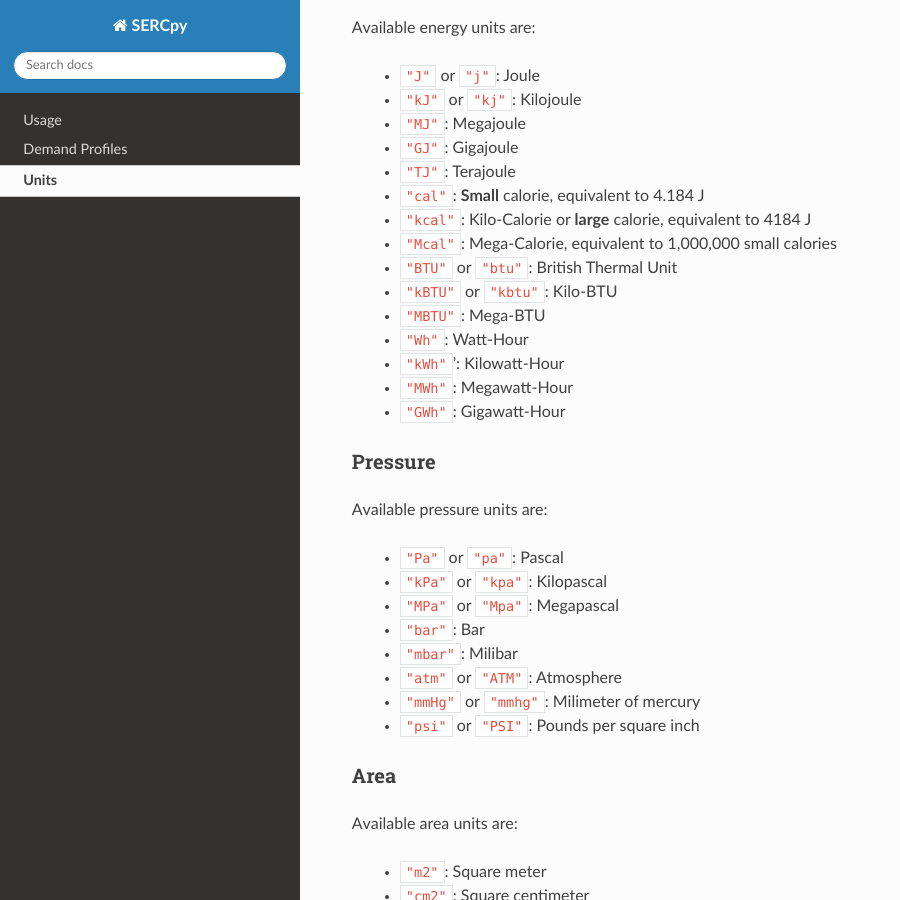
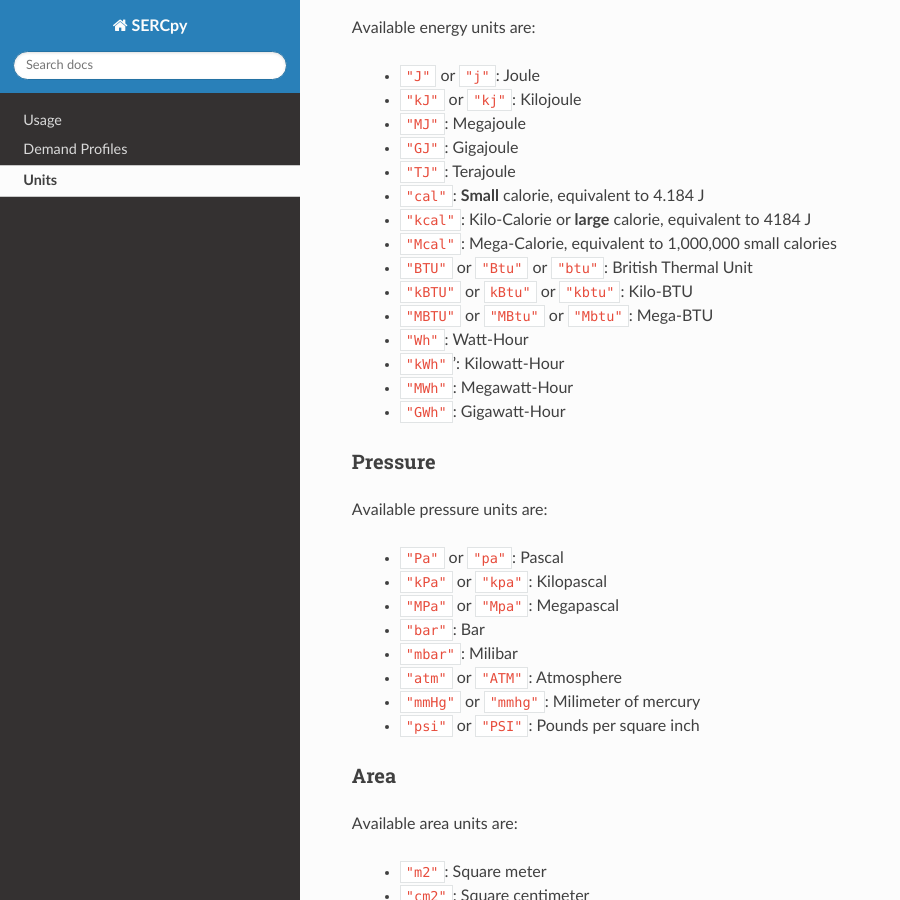
Before and after one commit to serc-chile/SERCpy, a Sphinx documentation site: the page built from docs/source/units.rst, in a window 1280 px wide and 900 px high, scrolled down 902 px. Shown: the whole window, without its empty margins (0-900 px from the left). Built offline with Sphinx 7.4.7 and the Read the Docs theme 3.1.0, drawn with Linux system fonts in a browser that asks for light colours; pages that are not in the unit, such as notebooks, are missing from menus.

Commit message:
Update units.rst

```diff
--- a/docs/source/units.rst
+++ b/docs/source/units.rst
@@ -42,9 +42,9 @@ Available energy units are:
   - `"cal"`: **Small** calorie, equivalent to 4.184 J
   - `"kcal"`: Kilo-Calorie or **large** calorie, equivalent to 4184 J
   - `"Mcal"`: Mega-Calorie, equivalent to 1,000,000 small calories
-  - `"BTU"` or `"btu"`: British Thermal Unit
-  - `"kBTU"` or `"kbtu"`: Kilo-BTU
-  - `"MBTU"`: Mega-BTU
+  - `"BTU"` or `"Btu"` or `"btu"`: British Thermal Unit
+  - `"kBTU"` or `kBtu"` or `"kbtu"`: Kilo-BTU
+  - `"MBTU"` or `"MBtu"` or `"Mbtu"`: Mega-BTU
   - `"Wh"`: Watt-Hour
   - `"kWh"`': Kilowatt-Hour
   - `"MWh"`: Megawatt-Hour
```
